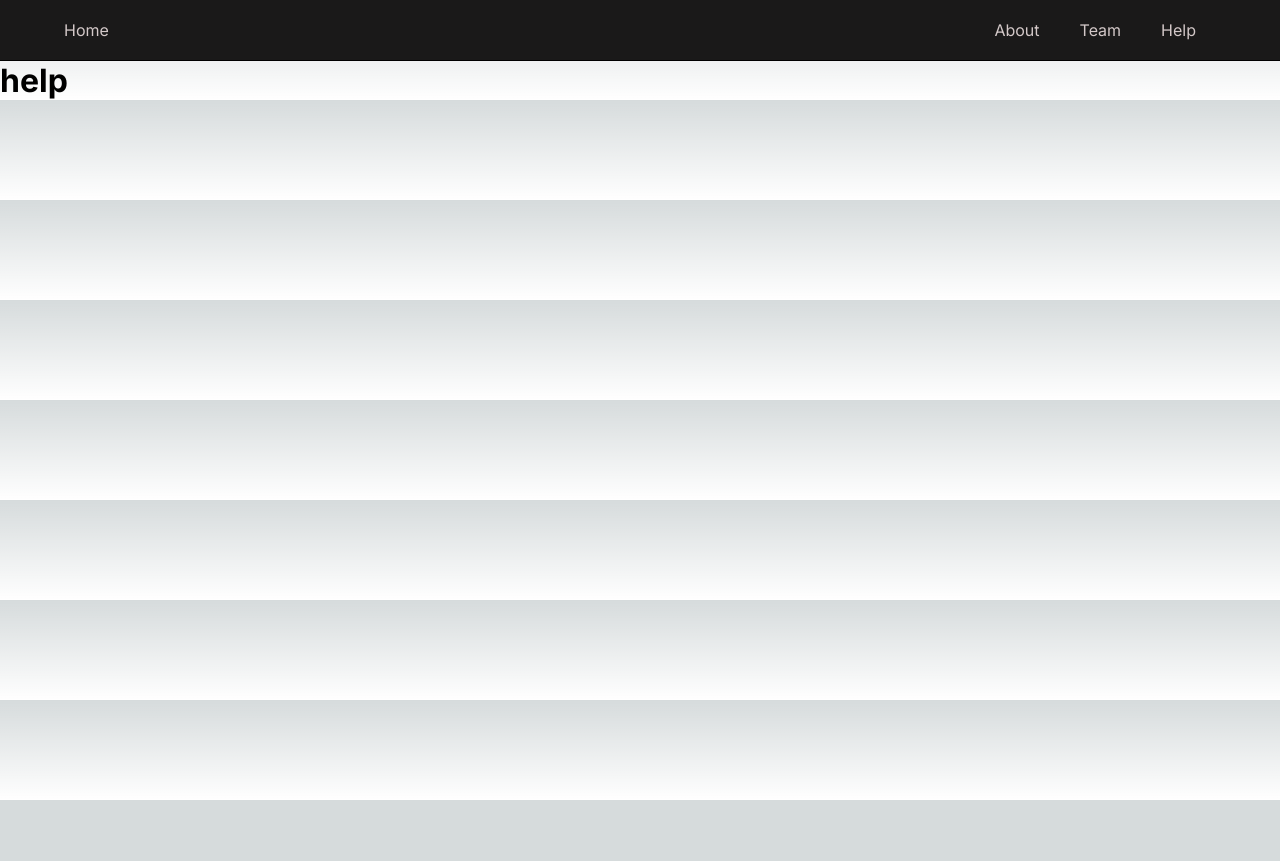
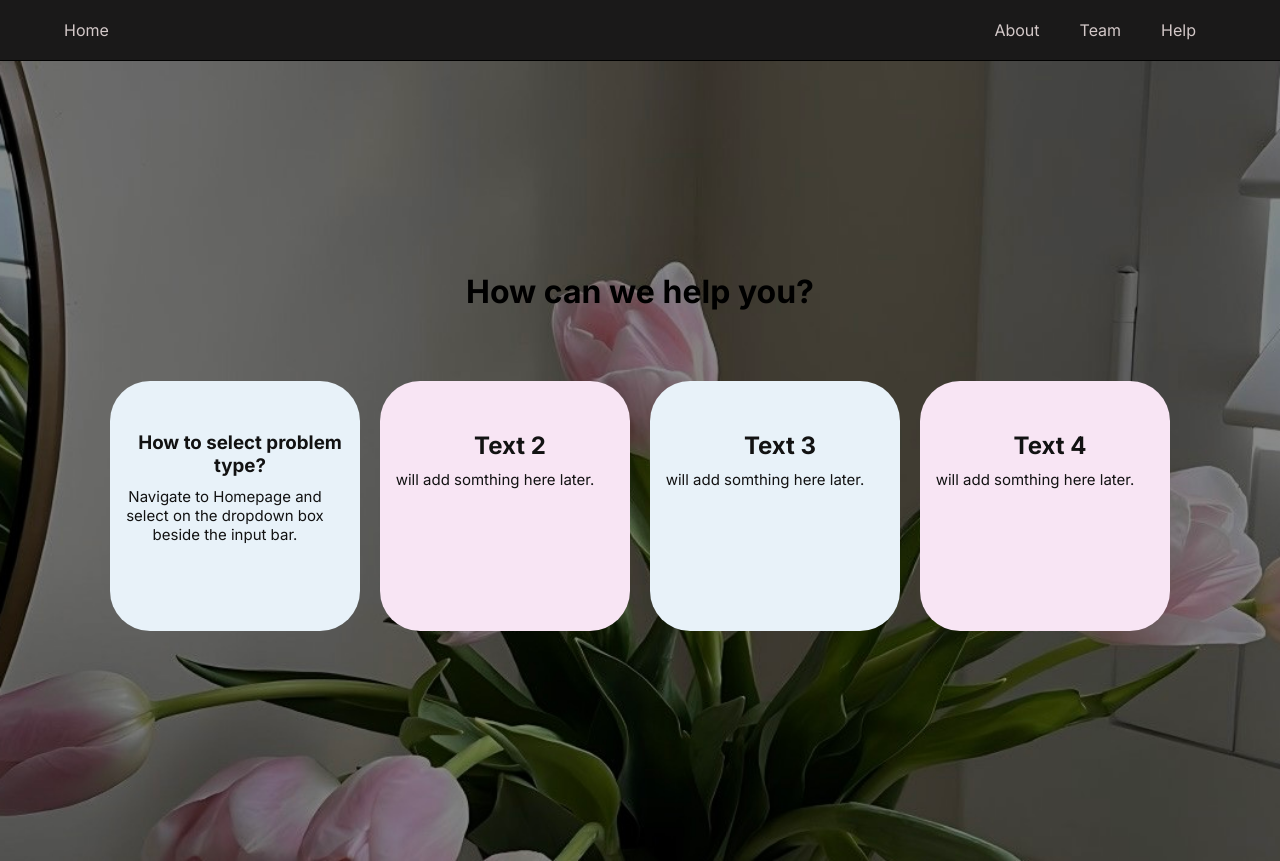
Before and after one commit to Awesomedonut/Practice-Problem-Generator, a Next.js app in the folder probloom/: page /Help in a window 1280 px wide. Before the commit the page ends 800 px from the top, so only its background shows below. Built offline with nearby package versions, Linux system fonts and the light colour scheme.

Commit message:
Finished with styling for Help page

```diff
--- a/probloom/src/app/Help/page.module.css
+++ b/probloom/src/app/Help/page.module.css
@@ -0,0 +1,82 @@
+.page {
+    height: 100vh;
+    background-image: url('/helpbackground.jpg');
+    background-size: cover;
+    background-position: center;
+    justify-content: center;
+    flex-direction: column;
+    display: flex;
+    align-items: center;
+  }
+
+  .pageTitle {
+    margin-bottom: 50px;
+  }
+
+
+  .pageContainer {
+    display: flex;
+    flex-direction: column;
+    justify-content: space-between;
+
+  }
+
+  .boxContainer {
+    display: flex;
+    justify-content: center;
+    margin: 10px;
+
+  }
+
+  .box {
+    width: 250px;
+    height: 250px;
+    margin: 10px;
+    background-color: #e8f2f9;
+    border-radius: 40px;
+  }
+
+  .boxContent {
+    position: relative;
+    top: 20%;
+    left: 52%;
+    transform: translate(-50%, 0);
+    color: rgb(18, 18, 18);
+    text-align: center;
+  }
+
+  .box2 {
+    width: 250px;
+    height: 250px;
+    margin: 10px;
+    background-color: #f8e5f4;
+    border-radius: 40px;
+  }
+
+  .box3 {
+    width: 250px;
+    height: 250px;
+    margin: 10px;
+    background-color: #e8f2f9;
+    border-radius: 40px;
+  }
+
+  .box4 {
+    width: 250px;
+    height: 250px;
+    margin: 10px;
+    background-color: #f8e5f4;
+    border-radius: 40px;
+  }
+
+
+  .heading {
+    margin-bottom: 10px;
+
+  }
+
+  .paragraph {
+    font-size: 15px;
+    width: 220px;
+    margin: 0;
+  }
--- a/probloom/src/app/Help/page.tsx
+++ b/probloom/src/app/Help/page.tsx
@@ -1,5 +1,38 @@
-export default function help() {
+import styles from './page.module.css';
+
+
+export default function Help() {
     return (
-        <h1>help</h1>
-    )
+         <div className={styles.page}>
+            <h1 className={styles.pageTitle}>How can we help you?</h1>
+            <div className={styles.pageContainer}>
+                <div className={styles.boxContainer}>
+                    <div className={`${styles.box} ${styles.box1}`}>
+                            <div className={styles.boxContent}>
+                                <h3 className={styles.heading}>How to select problem type?</h3>
+                                <p className={styles.paragraph}>Navigate to Homepage and select on the dropdown box beside the input bar.</p>
+                            </div>
+                    </div>
+                    <div className={`${styles.box} ${styles.box2}`}>
+                        <div className={styles.boxContent}>
+                            <h2 className={styles.heading}>Text 2</h2>
+                            <p className={styles.paragraph}>will add somthing here later.</p>
+                        </div>
+                    </div>
+                    <div className={`${styles.box} ${styles.box3}`}>
+                        <div className={styles.boxContent}>
+                            <h2 className={styles.heading}>Text 3</h2>
+                            <p className={styles.paragraph}>will add somthing here later.</p>
+                        </div>
+                    </div>
+                    <div className={`${styles.box} ${styles.box4}`}>
+                        <div className={styles.boxContent}>
+                            <h2 className={styles.heading}>Text 4</h2>
+                            <p className={styles.paragraph}>will add somthing here later.</p>
+                        </div>
+                    </div>
+                </div>
+            </div>
+        </div>
+    );
 }
```
Also changed, not shown: probloom/public/helpbackground.jpg (added).
